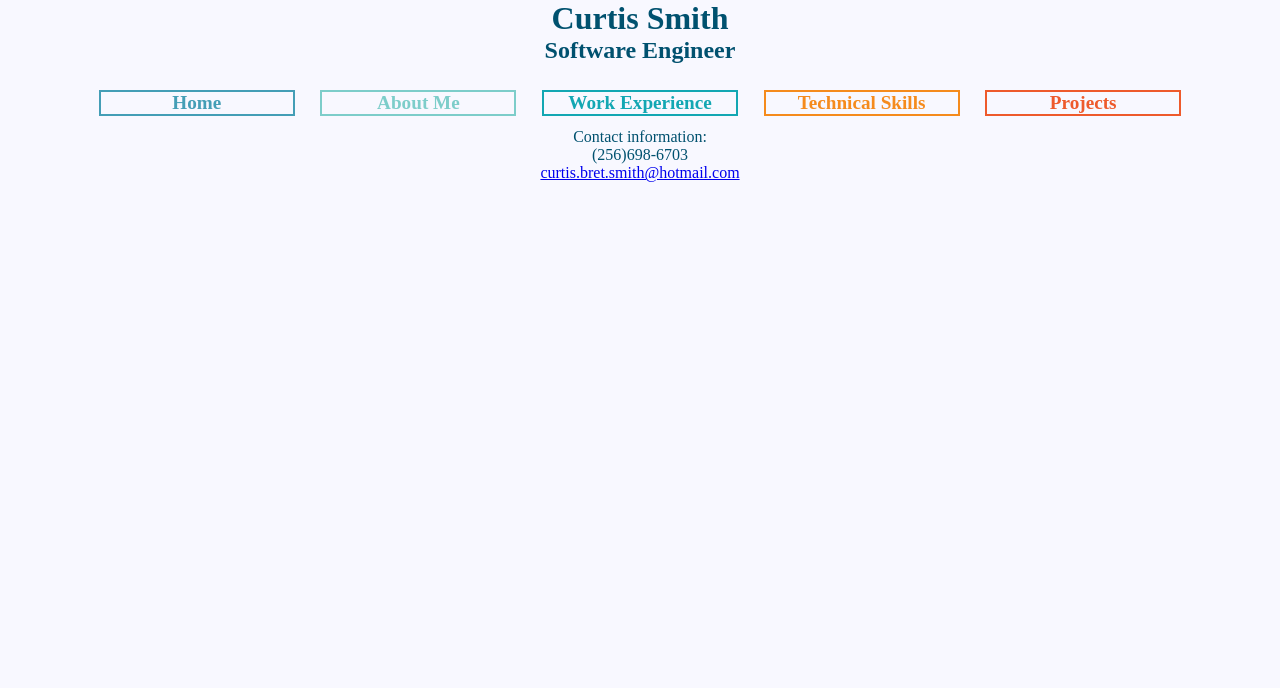
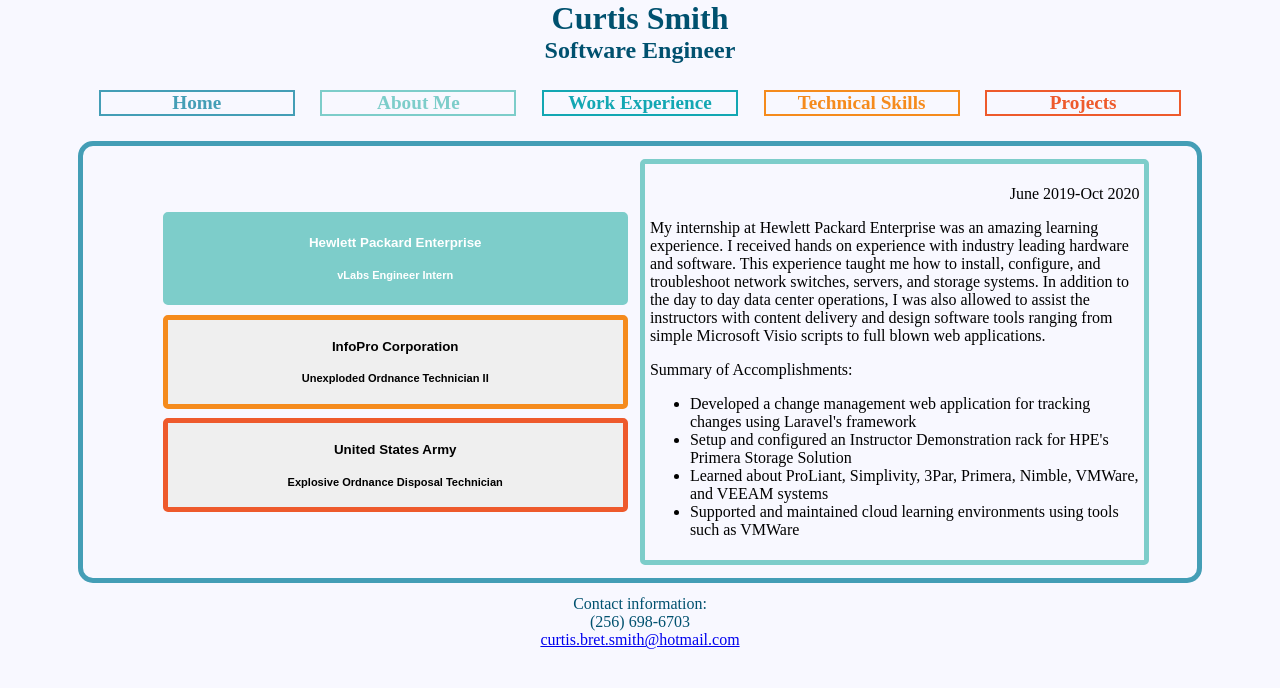
Before and after one commit to CurtisBretSmith/portfolio, a plain HTML site: page workExperience.html in a window 1280 px wide. Drawn offline with Linux system fonts and the light colour scheme.

Commit message:
Added content to WorkExperience page.

```diff
--- a/css/main.css
+++ b/css/main.css
@@ -85,6 +85,12 @@ footer p {
     text-align: center;
 }
 
+@media screen and (min-width: 800px) {
+    .nav-link {
+        font-size: 1.75vw;
+    }
+}
+
 @media screen and (min-width: 1200px) {
     .nav-link {
         font-size: 1.5vw;
--- a/css/workExperience.css
+++ b/css/workExperience.css
@@ -0,0 +1,121 @@
+#main-container {
+    display: flex;
+    flex-flow: column wrap;
+    justify-content: center;
+    align-items: center;
+}
+
+#workExperience-div {
+    border: 5px solid var(--teal);
+    border-radius: 15px;
+    display: flex;
+    flex-flow: column nowrap;
+    justify-content: center;
+    align-items: center;
+    width: 85%;
+    margin: 1%;
+    padding: 1%;
+}
+
+#jobsContainer-div {
+    display: flex;
+    flex-flow: column nowrap;
+    justify-content: center;
+    align-items: center;
+    width: 95%;
+}
+
+.jobButton {
+    border: 5px solid;
+    border-radius: 5px;
+    transition-duration: .25s;
+    outline: none;
+    width: 95%;
+    margin: 1%;
+}
+
+.jobButton:hover {
+    border-width: 10px;
+}
+
+#job1 {
+    border-color: var(--lightBlue);
+}
+
+/*#job1:focus {*/
+/*    background-color: var(--lightBlue);*/
+/*    color: white;*/
+/*}*/
+
+#job2 {
+    border-color: var(--orange);
+}
+
+/*#job2:focus {*/
+/*    background-color: var(--orange);*/
+/*    color: white;*/
+/*}*/
+
+#job3 {
+    border-color: var(--red);
+}
+
+/*#job3:focus {*/
+/*    background-color: var(--red);*/
+/*    color: white;*/
+/*}*/
+
+#jobsDetails-div {
+    display: flex;
+    flex-flow: column nowrap;
+    justify-content: center;
+    align-items: center;
+    width: 95%;
+}
+
+.jobDate {
+    text-align: end;
+}
+
+.jobDetails {
+    border: 5px solid;
+    border-radius: 5px;
+    width: 95%;
+    padding: 1%;
+}
+
+#job1Details {
+    display: none;
+    border-color: var(--lightBlue);
+}
+
+#job2Details {
+    display: none;
+    border-color: var(--orange);
+}
+
+#job3Details {
+    display: none;
+    border-color: var(--red);
+}
+
+@media screen and (min-width: 800px) {
+    #workExperience-div {
+        flex-flow: row nowrap;
+        width: 85%;
+    }
+
+    #jobsContainer-div {
+        width: 45%;
+    }
+
+    #jobsDetails-div {
+        display: block;
+        width: 45%;
+    }
+
+    .jobDetails {
+        width: 100%;
+        padding: 1%;
+    }
+}
--- /dev/null
+++ b/javascript/workExperience.js
@@ -0,0 +1,52 @@
+let activeJob;
+
+function showDefault() {
+    activeJob = 1;
+    let button = document.getElementById('job' + activeJob);
+    button.style.backgroundColor = "var(--lightBlue)";
+    button.style.color = "white";
+    let detail = document.getElementById('job' +  activeJob + 'Details');
+    detail.style.display = "block";
+}
+
+function showJob1(){
+    let activeButton = document.getElementById('job' + activeJob);
+    activeButton.style.backgroundColor = "transparent";
+    activeButton.style.color = "black";
+    let activeDetail = document.getElementById('job' + activeJob + 'Details');
+    activeDetail.style.display = "none";
+    activeJob = 1;
+    let newActiveButton = document.getElementById('job' + activeJob);
+    newActiveButton.style.backgroundColor = "var(--lightBlue)";
+    newActiveButton.style.color = "white";
+    let newActiveDetail = document.getElementById('job' + activeJob + 'Details');
+    newActiveDetail.style.display = "block";
+}
+
+function showJob2(){
+    let activeButton = document.getElementById('job' + activeJob);
+    activeButton.style.backgroundColor = "transparent";
+    activeButton.style.color = "black";
+    let activeDetail = document.getElementById('job' + activeJob + 'Details');
+    activeDetail.style.display = "none";
+    activeJob = 2;
+    let newActiveButton = document.getElementById('job' + activeJob);
+    newActiveButton.style.backgroundColor = "var(--orange)";
+    newActiveButton.style.color = "white";
+    let newActiveDetail = document.getElementById('job' + activeJob + 'Details');
+    newActiveDetail.style.display = "block";
+}
+
+function showJob3(){
+    let activeButton = document.getElementById('job' + activeJob);
+    activeButton.style.backgroundColor = "transparent";
+    activeButton.style.color = "black";
+    let activeDetail = document.getElementById('job' + activeJob + 'Details');
+    activeDetail.style.display = "none";
+    activeJob = 3;
+    let newActiveButton = document.getElementById('job' + activeJob);
+    newActiveButton.style.backgroundColor = "var(--red)";
+    newActiveButton.style.color = "white";
+    let newActiveDetail = document.getElementById('job' + activeJob + 'Details');
+    newActiveDetail.style.display = "block";
+}
--- a/workExperience.html
+++ b/workExperience.html
@@ -6,8 +6,9 @@
     <title>Work Experience</title>
     <link rel="stylesheet" href="css/main.css">
     <link rel="stylesheet" href="css/workExperience.css">
+    <script src="javascript/workExperience.js"></script>
 </head>
-<body>
+<body onload="showDefault()">
 <div id="body-container" class="full-width full-height margin-0">
     <header>
         <h1>Curtis Smith</h1>
@@ -21,11 +22,97 @@
         <a id="nav-link-Projects" class="nav-link" href="projects.html">Projects</a>
     </nav>
     <main id="main-container" class="full-width">
-
+        <div id="workExperience-div">
+            <div id="jobsContainer-div">
+                <button id="job1" class="jobButton" onclick="showJob1()">
+                    <h4>Hewlett Packard Enterprise</h4>
+                    <h5>vLabs Engineer Intern</h5>
+                </button>
+                <button id="job2" class="jobButton" onclick="showJob2()">
+                    <h4>InfoPro Corporation</h4>
+                    <h5>Unexploded Ordnance Technician II</h5>
+                </button>
+                <button id="job3" class="jobButton" onclick="showJob3()">
+                    <h4>United States Army</h4>
+                    <h5>Explosive Ordnance Disposal Technician</h5>
+                </button>
+            </div>
+            <div id="jobsDetails-div">
+                <div id="job1Details" class="jobDetails">
+                    <p class="jobDate">
+                        June 2019-Oct 2020
+                    </p>
+                    <p>
+                        My internship at Hewlett Packard Enterprise was an amazing learning experience. I received hands
+                        on experience with industry leading hardware and software. This experience taught me how to
+                        install, configure, and troubleshoot network switches, servers, and storage systems. In addition
+                        to the day to day data center operations, I was also allowed to assist the instructors with
+                        content delivery and design software tools ranging from simple Microsoft Visio scripts to full
+                        blown web applications.
+                    </p>
+                    <p>Summary of Accomplishments:</p>
+                    <ul>
+                        <li>Developed a change management web application for tracking changes using Laravel's
+                            framework</li>
+                        <li>Setup and configured an Instructor Demonstration rack for HPE's Primera Storage Solution</li>
+                        <li>Learned about ProLiant, Simplivity, 3Par, Primera, Nimble, VMWare, and VEEAM systems</li>
+                        <li>Supported and maintained cloud learning environments using tools such as VMWare</li>
+                    </ul>
+                </div>
+                <div id="job2Details" class="jobDetails">
+                    <p class="jobDate">
+                        Sept 2009-March 2018
+                    </p>
+                    <p>
+                        My internship at Hewlett Packard Enterprise was an amazing learning experience. I received hands
+                        on experience with industry leading hardware and software. This experience taught me how to
+                        install, configure, and troubleshoot network switches, servers, and storage systems. In addition
+                        to the day to day data center operations, I was also allowed to assist the instructors with
+                        content delivery and design software tools ranging from simple Microsoft Visio scripts to full
+                        blown web applications.
+                    </p>
+                    <p>Summary of Accomplishments:</p>
+                    <ul>
+                        <li>Delivered over 200 classes in identification and procedures for grenades, rockets,
+                            projectiles, and landmines</li>
+                        <li>Taught Explosive Ordnance Disposal troops from over 12 different nations</li>
+                        <li>Developed and maintained curriculum for classroom, practical, and testing areas</li>
+                        <li>Supported testing of next generation weapons for Air Force Research Laboratories</li>
+                        <li>Advised researchers on testing methodologies and data acquisition for explosive article
+                            testing</li>
+                        <li>Maintained a Class B CDL with HAZMAT endorsement and specialized in shipping requirements
+                            and transporting explosive articles</li>
+                    </ul>
+                </div>
+                <div id="job3Details" class="jobDetails">
+                    <p class="jobDate">
+                        Oct 2004-Sept 2009
+                    </p>
+                    <p>
+                        My internship at Hewlett Packard Enterprise was an amazing learning experience. I received hands
+                        on experience with industry leading hardware and software. This experience taught me how to
+                        install, configure, and troubleshoot network switches, servers, and storage systems. In addition
+                        to the day to day data center operations, I was also allowed to assist the instructors with
+                        content delivery and design software tools ranging from simple Microsoft Visio scripts to full
+                        blown web applications.
+                    </p>
+                    <p>Summary of Accomplishments:</p>
+                    <ul>
+                        <li>Honorable discharged at the grade/rank of E-5/SGT</li>
+                        <li>1 Combat deployment to Iraq (2007-2008)</li>
+                        <li>Maintained Top Secret Security Clearance</li>
+                        <li>Support over 50 Secret Service mission protect U.S. and foreign dignitaries including the
+                            President of the United States</li>
+                        <li>Conducted over 75 state side missions supporting range operations, law enforcement agencies,
+                            and bomb squads</li>
+                    </ul>
+                </div>
+            </div>
+        </div>
     </main>
     <footer>
         <p>Contact information:</p>
-        <p>(256)698-6703</p>
+        <p>(256) 698-6703</p>
         <p><a href="mailto:curtis.bret.smith@hotmail.com">curtis.bret.smith@hotmail.com</a></p>
     </footer>
 </div>
```
Also changed, not shown: aboutMe.html (+1 -1 lines), index.html (+1 -1 lines), projects.html (+1 -1 lines), technicalSkills.html (+1 -1 lines).
